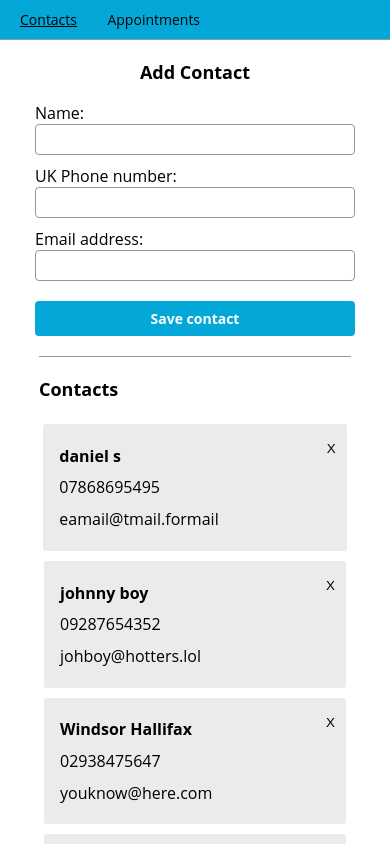
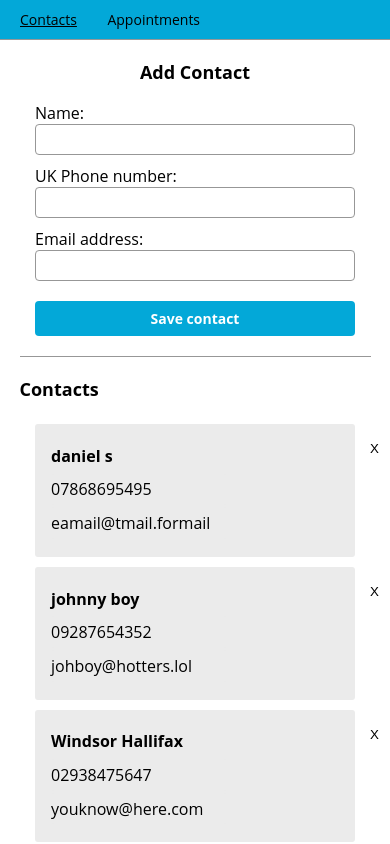
Before and after one commit to DanielStewardson/React-Appointment-Planner, a React (Create React App) app: page /contacts in a window 390 px wide. Shown: the top 844 px of the page. Built offline with nearby package versions, Linux system fonts and the light colour scheme.

Commit message:
Change contacts tiles styles

```diff
--- a/public/index.css
+++ b/public/index.css
@@ -99,20 +99,33 @@ select {
   box-sizing: border-box;
 }
 
-/* .tile {
-  margin: 0;
-  font-size: 14px;
-  margin-bottom: 4px;
-} */
-
-.tile.tile-title {
-  font-weight: bold;
+@media only screen and (max-width: 680px) {
+  main {
+    margin: 0 auto;
+    width: 90%;
+  }
 }
 
-.tile-container {
+/* --------------------------- Details Tiles ----------------------------  */
+
+.tile {
   position: relative;
-  /* margin-bottom: 20px; */
+  background-color: rgb(235, 235, 235);
+  margin: 2px 0;
+  padding: .5rem 1rem;
+  border-radius: 3px;
+  /* width: 18rem; */
 }
+
+.tile-title {
+  /* font-weight: bold; */
+}
+
+.tile:hover {
+  cursor: pointer;
+}
+
+/* --------------------------- Delete Button ----------------------------  */
 
 .delete-button {
   position: absolute;
```
